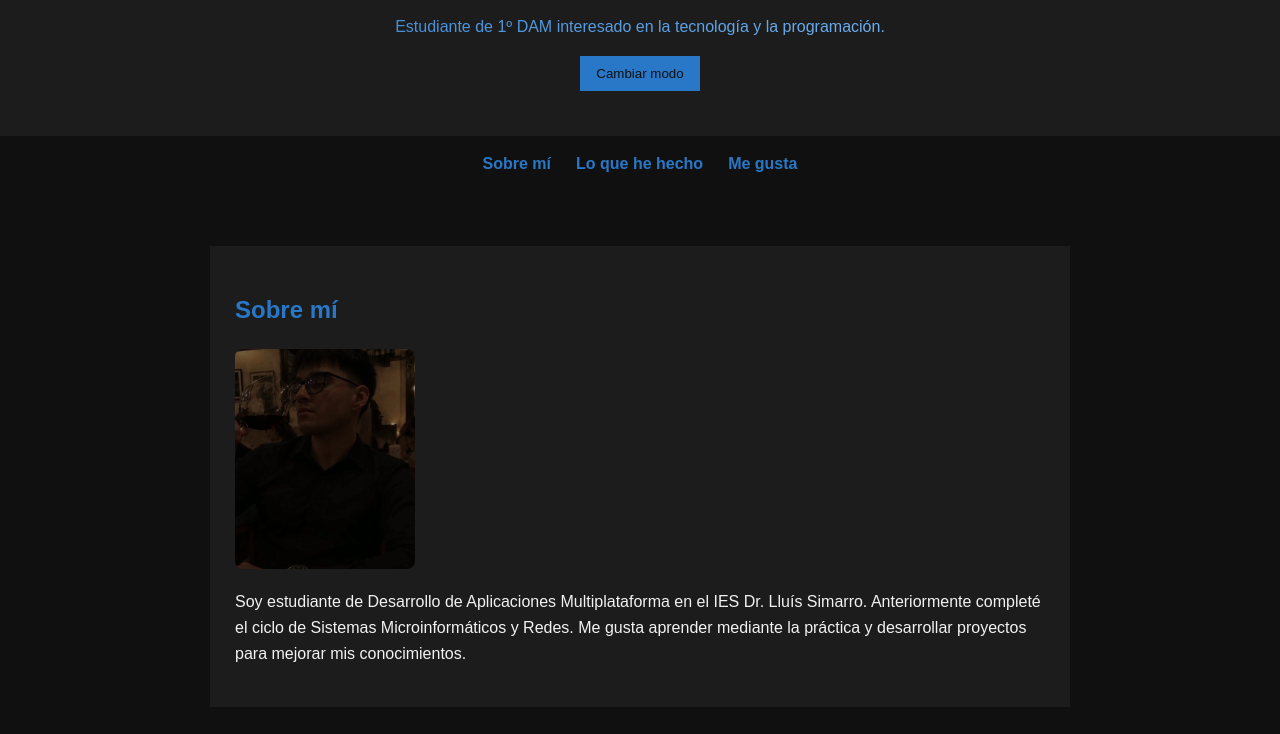
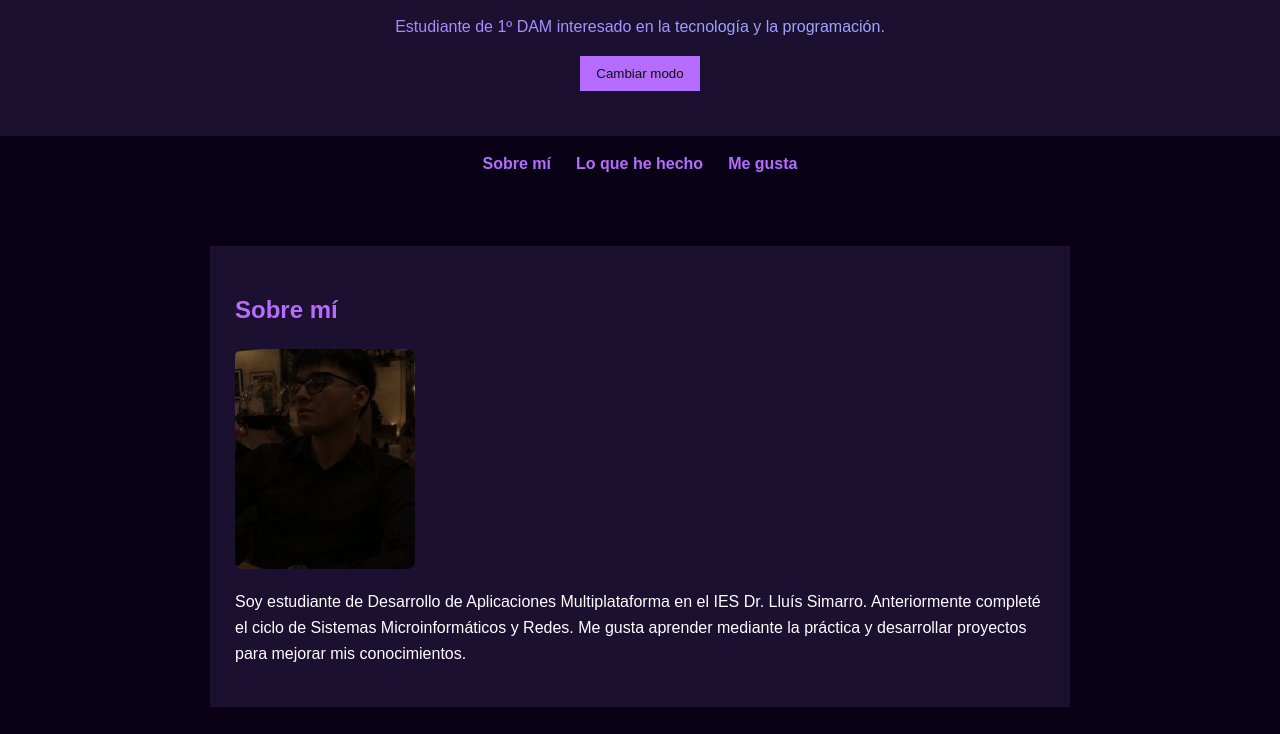
Before and after one commit to agarrido04/mi-web, a plain HTML site: page mi-web/index.html in a window 1280 px wide. Shown: the part 125-859 px from the top of the page. Drawn offline with Linux system fonts and the light colour scheme.

Commit message:
creo un diseno oscuro con tonos morados

```diff
--- a/mi-web/style.css
+++ b/mi-web/style.css
@@ -1,11 +1,10 @@
 /* Colores principales */
 :root {
-    --fondo: #101010;
-    --superficie: #1c1c1c;
-    --texto: #f2f2f2;
-    --azul: #2878c7;
+    --fondo: #080014;
+    --superficie: #1b1030;
+    --texto: #ffffff;
+    --azul: #b56cff;
 }
-
 /* Estilos generales */
 * {
     box-sizing: border-box;
```
